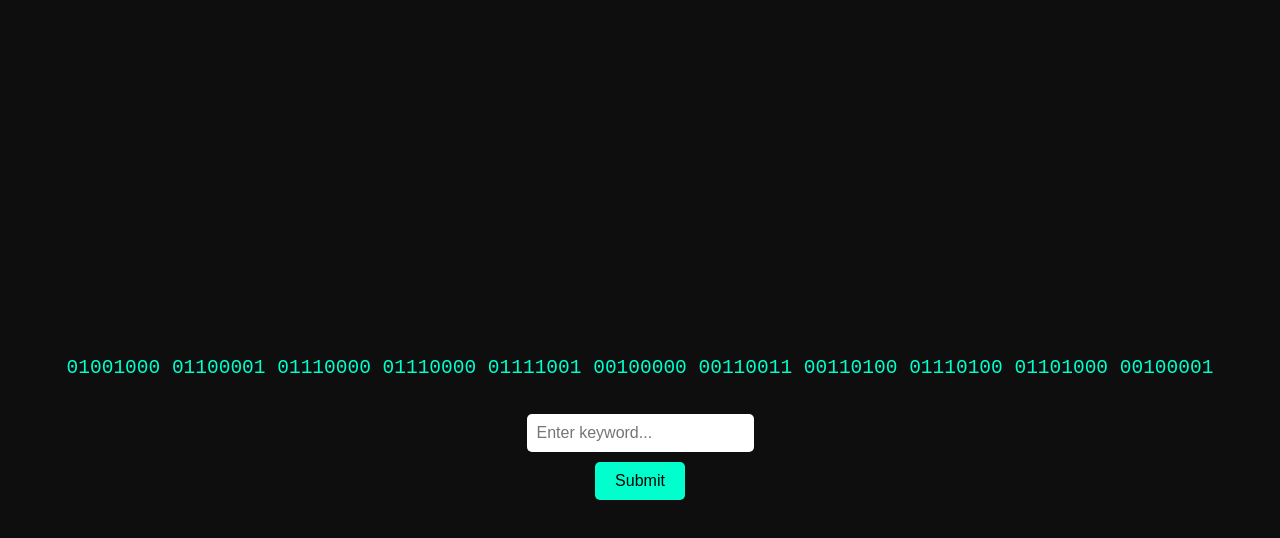
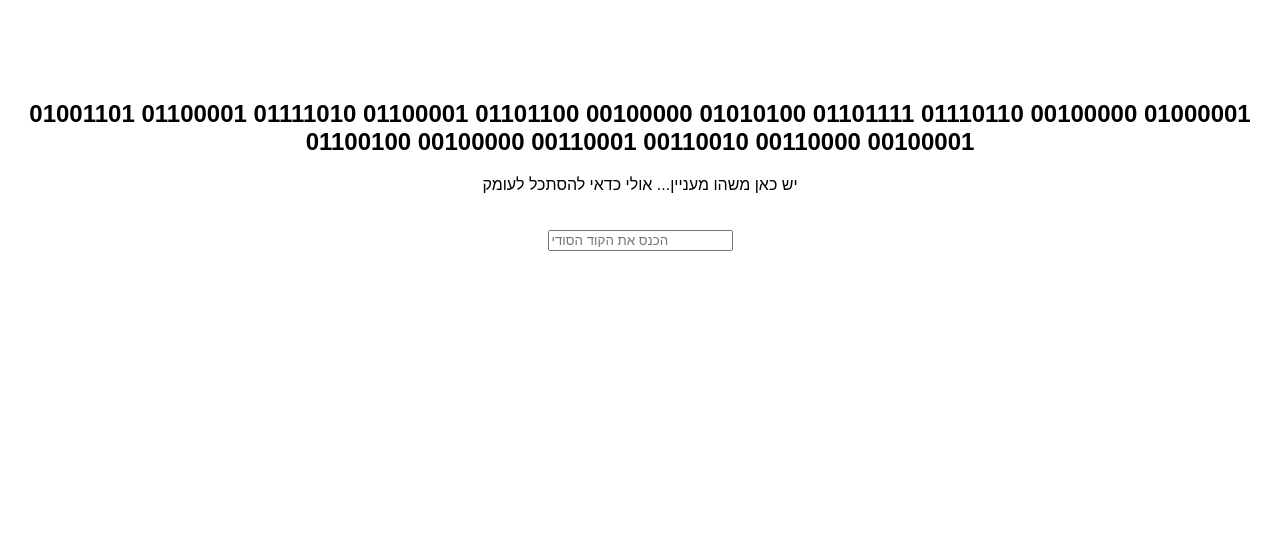
Before and after one commit to MeirShimon/TestingHappybirthday1, a plain HTML site: page index.html in a window 1280 px wide. Drawn offline with Linux system fonts and the light colour scheme.

Commit message:
4 commit

```diff
--- a/index.html
+++ b/index.html
@@ -1,92 +1,55 @@
 <!DOCTYPE html>
-<html lang="en">
+<html lang="he">
 <head>
     <meta charset="UTF-8">
-  <title>Happy 34th, Yoni!</title>
+    <title>חידת יום הולדת</title>
     <style>
         body {
-      font-family: monospace;
-      background-color: #0e0e0e;
-      color: #00ffcc;
-      display: flex;
-      flex-direction: column;
-      align-items: center;
-      justify-content: center;
-      height: 100vh;
-      padding: 20px;
+            font-family: sans-serif;
+            text-align: center;
+            margin-top: 100px;
         }
-    .binary {
-      font-size: 1.5em;
-      margin-bottom: 20px;
-      text-align: center;
-    }
-    .blinker {
-      animation: blinker 1s step-start infinite;
-    }
-    @keyframes blinker {
-      50% { opacity: 0; }
-    }
-    #input-section, #result-section {
+        #secretInput {
             display: none;
-      text-align: center;
-    }
-    input[type="text"] {
-      padding: 10px;
-      font-size: 1em;
-      border-radius: 5px;
-      border: none;
-      margin-bottom: 10px;
-    }
-    button {
-      padding: 10px 20px;
-      font-size: 1em;
-      background-color: #00ffcc;
-      color: black;
-      border: none;
-      border-radius: 5px;
-      cursor: pointer;
-    }
-    img {
             margin-top: 20px;
-      max-width: 300px;
         }
     </style>
 </head>
 <body>
-  <!-- Fun fact: Binary is powerful, but even it can't pass the Turing Test. -->
-  <div class="binary" id="binary-text">
-    01001000 01100001 01110000 01110000 01111001 00100000 00110011 00110100 01110100 01101000 00100001
-  </div>
-  <div class="blinker">Enter the secret keyword to unlock your surprise</div>
-  <div id="input-section">
-    <input type="text" id="keyword" placeholder="Enter keyword...">
-    <br>
-    <button onclick="checkKeyword()">Submit</button>
-  </div>
-  <div id="result-section">
-    <h2>🎉 You did it, Engineer! 💻</h2>
-    <p>Debugged your way to a new year.<br>
-    May your code always compile and your coffee never run out.</p>
-    <img src="https://i.imgur.com/XUkh6uw.png" alt="Birthday Cake">
-  </div>
+    <h2>01001101 01100001 01111010 01100001 01101100 00100000 01010100 01101111 01110110 00100000 01000001 01100100 00100000 00110001 00110010 00110000 00100001</h2>
+    <p>יש כאן משהו מעניין... אולי כדאי להסתכל לעומק</p>
+
+    <input id="secretInput" type="text" placeholder="הכנס את הקוד הסודי">
 
     <script>
-    // Show the input after a delay
-    setTimeout(() => {
-      document.getElementById('input-section').style.display = 'block';
-    }, 4000);
+        // הצג את תיבת הקלט לאחר שהדף נטען
+        document.getElementById("secretInput").style.display = "inline-block";
 
-    function checkKeyword() {
-      const input = document.getElementById('keyword').value.trim().toLowerCase();
-      if (input === 'turing') {
-        document.getElementById('input-section').style.display = 'none';
-        document.getElementById('binary-text').style.display = 'none';
-        document.querySelector('.blinker').style.display = 'none';
-        document.getElementById('result-section').style.display = 'block';
+        // פונקציית השוואה
+        async function hashText(text) {
+            const msgUint8 = new TextEncoder().encode(text);
+            const hashBuffer = await crypto.subtle.digest('SHA-256', msgUint8);
+            const hashArray = Array.from(new Uint8Array(hashBuffer));
+            return hashArray.map(b => b.toString(16).padStart(2, '0')).join('');
+        }
+
+        const expectedHash = "eb54e45f85e8407420c284e4a940036a657d4ecc9df3124710e291a51d3092a7";
+
+        document.getElementById("secretInput").addEventListener("change", async function () {
+            const userInput = this.value.trim().toLowerCase();
+            const userHash = await hashText(userInput);
+            if (userHash === expectedHash) {
+                document.body.innerHTML = `
+                    <h1>🥳 מזל טוב יוני!</h1>
+                    <p>שתמיד תמשיך להאיר את העולם עם הלב הרחב שלך</p>
+                    <p>יאללה עזוב אותך מברכות</p>
+                    <p>אנחנו נפגשים בבורגרסבר, מרכז טאגור 30, תל אביב-יפו, בשעה 21:00 🍔🍺</p>
+                    <p>מחכה לך!</p>
+                `;
             } else {
-        alert('Wrong keyword! Try again.');
+                alert("נסה שוב...");
             }
-    }
+        });
     </script>
 </body>
 </html>
```
Lines whose indentation alone changed are shown as unchanged.
